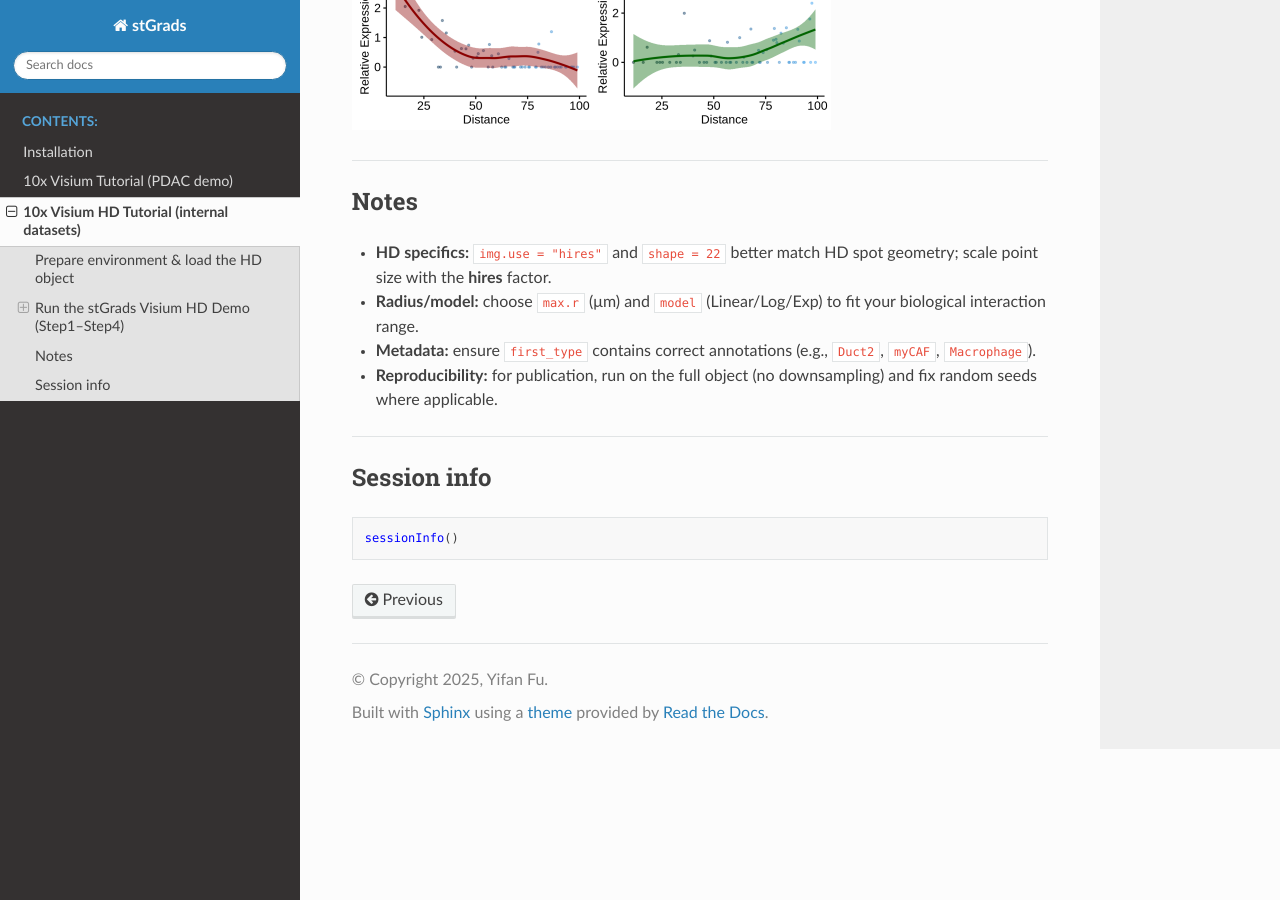
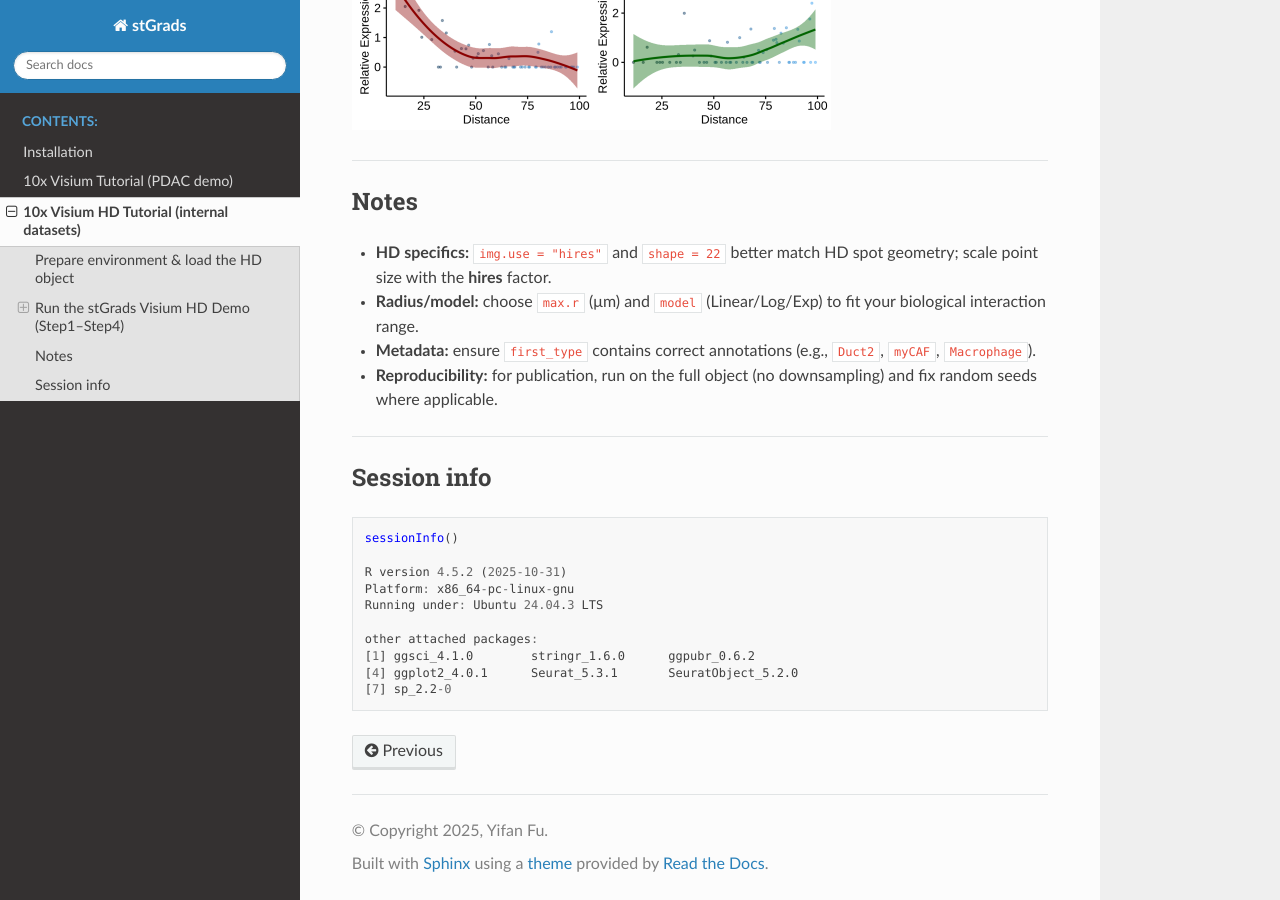
Before and after one commit to yifanfu01/stGrads_tutorial, a Sphinx documentation site: the page built from docs/t2_visiumHD.md, in a window 1280 px wide and 900 px high, scrolled down 5953 px. Built offline with Sphinx 7.4.7 and the Read the Docs theme 3.1.0, drawn with Linux system fonts in a browser that asks for light colours.

Commit message:
add 10x HD tutorial

````diff
--- a/docs/t2_visiumHD.md
+++ b/docs/t2_visiumHD.md
@@ -290,4 +290,13 @@ PlotDisExpr(
 
 ```R
 sessionInfo()
+
+R version 4.5.2 (2025-10-31)
+Platform: x86_64-pc-linux-gnu
+Running under: Ubuntu 24.04.3 LTS
+
+other attached packages:
+[1] ggsci_4.1.0        stringr_1.6.0      ggpubr_0.6.2
+[4] ggplot2_4.0.1      Seurat_5.3.1       SeuratObject_5.2.0
+[7] sp_2.2-0
 ```
````
Also changed, not shown: 2 other files.
